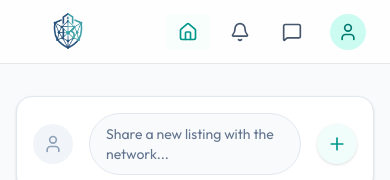
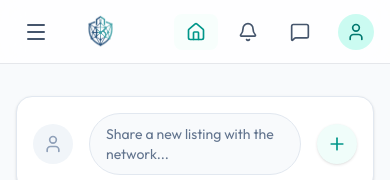
Before and after one commit to Shin-zuo/BrokerSpace, a Next.js app: page /feed in a window 390 px wide. Shown: the top 180 px of the page. Built offline with nearby package versions, Linux system fonts and the light colour scheme; no server answers; the database is empty.

Commit message:
feat: implement broker feed page with integrated layout, sidebar context, and responsive navigation header

```diff
--- /dev/null
+++ b/src/app/(broker)/feed/FeedSidebar.tsx
@@ -0,0 +1,115 @@
+"use client";
+
+import React, { useEffect } from 'react';
+import Link from 'next/link';
+import { User as UserIcon, Building2, Network, X } from 'lucide-react';
+import { useSidebar } from '@/src/components/layout/SidebarContext';
+import { motion, AnimatePresence } from 'framer-motion';
+
+export default function FeedSidebar({ currentUser }: { currentUser: any }) {
+  const { isSidebarOpen, setIsSidebarOpen } = useSidebar();
+
+  // Prevent body scroll when mobile sidebar is open
+  useEffect(() => {
+    if (isSidebarOpen) {
+      document.body.style.overflow = 'hidden';
+    } else {
+      document.body.style.overflow = 'auto';
+    }
+    return () => {
+      document.body.style.overflow = 'auto';
+    };
+  }, [isSidebarOpen]);
+
+  const SidebarContent = () => (
+    <>
+      <div className="bg-white rounded-2xl border border-slate-200 shadow-sm overflow-hidden mb-6">
+        <div className="h-16 bg-gradient-to-r from-teal-500 to-cyan-600"></div>
+        <div className="px-6 pb-6 relative">
+          <div className="w-16 h-16 rounded-2xl bg-white border-4 border-white shadow-md flex items-center justify-center text-teal-600 -mt-8 mb-3 overflow-hidden">
+             {currentUser?.broker?.profilePictureUrl ? (
+               <img src={currentUser.broker.profilePictureUrl} alt="Profile" className="w-full h-full object-cover" />
+             ) : (
+               <UserIcon className="w-8 h-8" />
+             )}
+          </div>
+          <h2 className="text-lg font-bold text-slate-900 leading-tight">{currentUser?.broker?.name || 'Broker'}</h2>
+          <p className="text-sm text-slate-500 mb-4">@{currentUser?.username || 'broker'}</p>
+
+          <div className="flex items-center justify-between text-sm text-slate-600 border-t border-slate-100 pt-4">
+            <span>My Listings</span>
+            <span className="font-bold text-slate-900">Active</span>
+          </div>
+        </div>
+      </div>
+
+      <div className="space-y-1">
+        <Link href={`/${currentUser?.username || 'profile'}`} onClick={() => setIsSidebarOpen(false)} className="flex items-center gap-3 px-4 py-2.5 rounded-xl text-slate-700 hover:bg-slate-100 font-medium transition-colors cursor-pointer">
+          <UserIcon className="w-5 h-5 text-slate-400" />
+          My Profile
+        </Link>
+        <Link href="/properties" onClick={() => setIsSidebarOpen(false)} className="flex items-center gap-3 px-4 py-2.5 rounded-xl text-slate-700 hover:bg-slate-100 font-medium transition-colors cursor-pointer">
+          <Building2 className="w-5 h-5 text-slate-400" />
+          Manage Listings
+        </Link>
+        <Link href="/saved" onClick={() => setIsSidebarOpen(false)} className="flex items-center gap-3 px-4 py-2.5 rounded-xl text-slate-700 hover:bg-slate-100 font-medium transition-colors cursor-pointer">
+          <svg xmlns="http://www.w3.org/2000/svg" width="20" height="20" viewBox="0 0 24 24" fill="none" stroke="currentColor" strokeWidth="2" strokeLinecap="round" strokeLinejoin="round" className="lucide lucide-bookmark text-slate-400">
+            <path d="m19 21-7-4-7 4V5a2 2 0 0 1 2-2h10a2 2 0 0 1 2 2v16z"/>
+          </svg>
+          Saved Listings
+        </Link>
+        <Link href="/network" onClick={() => setIsSidebarOpen(false)} className="flex items-center gap-3 px-4 py-2.5 rounded-xl text-slate-700 hover:bg-slate-100 font-medium transition-colors cursor-pointer">
+          <Network className="w-5 h-5 text-slate-400" />
+          My Network
+        </Link>
+      </div>
+    </>
+  );
+
+  return (
+    <>
+      {/* Desktop Sidebar */}
+      <div className="hidden lg:block sticky top-24">
+        <SidebarContent />
+      </div>
+
+      {/* Mobile Drawer Sidebar */}
+      <AnimatePresence>
+        {isSidebarOpen && (
+          <div className="fixed inset-0 z-[100] flex lg:hidden">
+            {/* Backdrop */}
+            <motion.div
+              initial={{ opacity: 0 }}
+              animate={{ opacity: 1 }}
+              exit={{ opacity: 0 }}
+              transition={{ duration: 0.2 }}
+              className="fixed inset-0 bg-slate-900/50 backdrop-blur-sm"
+              onClick={() => setIsSidebarOpen(false)}
+            />
+
+            {/* Sidebar Drawer */}
+            <motion.div
+              initial={{ x: "-100%" }}
+              animate={{ x: 0 }}
+              exit={{ x: "-100%" }}
+              transition={{ type: "spring", damping: 25, stiffness: 200 }}
+              className="relative w-[280px] max-w-[85vw] bg-slate-50 h-full shadow-2xl overflow-y-auto"
+            >
+              <div className="sticky top-0 z-10 flex justify-end p-2 pb-0">
+                <button
+                  onClick={() => setIsSidebarOpen(false)}
+                  className="p-2 text-slate-500 hover:bg-slate-200 bg-white/50 backdrop-blur rounded-full transition-colors border-none outline-none"
+                >
+                  <X className="w-5 h-5" />
+                </button>
+              </div>
+              <div className="p-4 pt-2">
+                <SidebarContent />
+              </div>
+            </motion.div>
+          </div>
+        )}
+      </AnimatePresence>
+    </>
+  );
+}
--- a/src/app/(broker)/feed/page.tsx
+++ b/src/app/(broker)/feed/page.tsx
@@ -5,6 +5,7 @@ import Link from 'next/link';
 import { Plus, Building2, Users, TrendingUp, User as UserIcon, Network } from 'lucide-react';
 import { getSession } from '@/src/lib/auth';
 import { getVisibilityFilter } from '@/src/lib/propertyFilters';
+import FeedSidebar from './FeedSidebar';
 
 export const dynamic = 'force-dynamic';
 
@@ -76,48 +77,7 @@ export default async function FeedPage() {
       <div className="grid grid-cols-1 lg:grid-cols-[260px_1fr] xl:grid-cols-[280px_1fr_300px] gap-6 lg:gap-8 items-start">
 
         {/* Left Sidebar (Profile & Navigation) */}
-        <div className="hidden lg:block sticky top-24">
-          <div className="bg-white rounded-2xl border border-slate-200 shadow-sm overflow-hidden mb-6">
-            <div className="h-16 bg-gradient-to-r from-teal-500 to-cyan-600"></div>
-            <div className="px-6 pb-6 relative">
-              <div className="w-16 h-16 rounded-2xl bg-white border-4 border-white shadow-md flex items-center justify-center text-teal-600 -mt-8 mb-3 overflow-hidden">
-                 {currentUser?.broker?.profilePictureUrl ? (
-                   <img src={currentUser.broker.profilePictureUrl} alt="Profile" className="w-full h-full object-cover" />
-                 ) : (
-                   <UserIcon className="w-8 h-8" />
-                 )}
-              </div>
-              <h2 className="text-lg font-bold text-slate-900 leading-tight">{currentUser?.broker?.name || 'Broker'}</h2>
-              <p className="text-sm text-slate-500 mb-4">@{currentUser?.username || 'broker'}</p>
-
-              <div className="flex items-center justify-between text-sm text-slate-600 border-t border-slate-100 pt-4">
-                <span>My Listings</span>
-                <span className="font-bold text-slate-900">Active</span>
-              </div>
-            </div>
-          </div>
-
-          <div className="space-y-1">
-            <Link href={`/${currentUser?.username || 'profile'}`} className="flex items-center gap-3 px-4 py-2.5 rounded-xl text-slate-700 hover:bg-slate-100 font-medium transition-colors cursor-pointer">
-              <UserIcon className="w-5 h-5 text-slate-400" />
-              My Profile
-            </Link>
-            <Link href="/properties" className="flex items-center gap-3 px-4 py-2.5 rounded-xl text-slate-700 hover:bg-slate-100 font-medium transition-colors cursor-pointer">
-              <Building2 className="w-5 h-5 text-slate-400" />
-              Manage Listings
-            </Link>
-            <Link href="/saved" className="flex items-center gap-3 px-4 py-2.5 rounded-xl text-slate-700 hover:bg-slate-100 font-medium transition-colors cursor-pointer">
-              <svg xmlns="http://www.w3.org/2000/svg" width="20" height="20" viewBox="0 0 24 24" fill="none" stroke="currentColor" strokeWidth="2" strokeLinecap="round" strokeLinejoin="round" className="lucide lucide-bookmark text-slate-400">
-                <path d="m19 21-7-4-7 4V5a2 2 0 0 1 2-2h10a2 2 0 0 1 2 2v16z"/>
-              </svg>
-              Saved Listings
-            </Link>
-            <Link href="/network" className="flex items-center gap-3 px-4 py-2.5 rounded-xl text-slate-700 hover:bg-slate-100 font-medium transition-colors cursor-pointer">
-              <Network className="w-5 h-5 text-slate-400" />
-              My Network
-            </Link>
-          </div>
-        </div>
+        <FeedSidebar currentUser={currentUser} />
 
         {/* Main Feed */}
         <div className="w-full max-w-2xl mx-auto min-w-0">
--- a/src/app/(broker)/layout.tsx
+++ b/src/app/(broker)/layout.tsx
@@ -4,6 +4,7 @@ import { getSession } from "@/src/lib/auth";
 import { prisma } from "@/src/lib/prisma";
 import { ChatProvider } from "@/src/components/chat/ChatContext";
 import FloatingChat from "@/src/components/chat/FloatingChat";
+import { SidebarProvider } from "@/src/components/layout/SidebarContext";
 
 export default async function BrokerLayout({
   children,
@@ -20,6 +21,7 @@ export default async function BrokerLayout({
   }
 
   return (
+    <SidebarProvider>
       <ChatProvider>
         <div className="min-h-screen bg-slate-50 text-slate-900 pt-16">
           <Navbar user={user} />
@@ -29,5 +31,6 @@ export default async function BrokerLayout({
           {user && <FloatingChat currentUserId={user.id} />}
         </div>
       </ChatProvider>
+    </SidebarProvider>
   );
 }
--- a/src/components/layout/Navbar.tsx
+++ b/src/components/layout/Navbar.tsx
@@ -5,6 +5,8 @@ import Link from 'next/link';
 import { usePathname } from 'next/navigation';
 import { Home, MessageSquare, Search, Settings, LogOut, User, Bell, X } from 'lucide-react';
 import NavbarSearch from './NavbarSearch';
+import { useSidebar } from './SidebarContext';
+import { Menu } from 'lucide-react';
 import { motion, AnimatePresence } from 'framer-motion';
 import { logoutAction } from '@/src/app/actions/auth';
 import useSWR from 'swr';
@@ -15,6 +17,7 @@ const fetcher = (url: string) => fetch(url).then(res => res.json());
 export default function Navbar({ user }: { user?: any }) {
   const pathname = usePathname();
   const { openChat } = useChat();
+  const { toggleSidebar } = useSidebar();
 
   const [isDropdownOpen, setIsDropdownOpen] = useState(false);
   const [isMessagesOpen, setIsMessagesOpen] = useState(false);
@@ -71,10 +74,18 @@ export default function Navbar({ user }: { user?: any }) {
   };
 
   return (
-    <nav className="fixed top-0 left-0 right-0 h-16 bg-white/80 border-b border-gray-200 z-50 flex items-center justify-between px-6 backdrop-blur-md">
-      <div className="flex items-center gap-8">
-        <Link href="/feed" className="flex items-center gap-2 cursor-pointer">
-          <img src="/brokerSpace.png" alt="BrokerSpace Logo" className="h-12 w-auto object-contain" />
+    <nav className="fixed top-0 left-0 right-0 h-16 bg-white/80 border-b border-gray-200 z-50 flex items-center justify-between px-4 sm:px-6 backdrop-blur-md">
+      <div className="flex items-center gap-1 sm:gap-4 lg:gap-8">
+        {pathname === '/feed' && (
+          <button
+            onClick={toggleSidebar}
+            className="lg:hidden p-2 text-slate-600 hover:bg-slate-100 rounded-lg transition-colors flex items-center justify-center border-none outline-none"
+          >
+            <Menu className="w-6 h-6" />
+          </button>
+        )}
+        <Link href="/feed" className="flex items-center gap-2 cursor-pointer pl-1 sm:pl-0">
+          <img src="/brokerSpace.png" alt="BrokerSpace Logo" className="h-10 sm:h-12 w-auto object-contain" />
           <span className="text-xl font-bold text-slate-900 tracking-tight hidden sm:block">BrokerSpace</span>
         </Link>
 
--- /dev/null
+++ b/src/components/layout/SidebarContext.tsx
@@ -0,0 +1,31 @@
+"use client";
+
+import React, { createContext, useContext, useState, ReactNode } from 'react';
+
+interface SidebarContextType {
+  isSidebarOpen: boolean;
+  setIsSidebarOpen: (isOpen: boolean) => void;
+  toggleSidebar: () => void;
+}
+
+const SidebarContext = createContext<SidebarContextType | undefined>(undefined);
+
+export function SidebarProvider({ children }: { children: ReactNode }) {
+  const [isSidebarOpen, setIsSidebarOpen] = useState(false);
+
+  const toggleSidebar = () => setIsSidebarOpen(prev => !prev);
+
+  return (
+    <SidebarContext.Provider value={{ isSidebarOpen, setIsSidebarOpen, toggleSidebar }}>
+      {children}
+    </SidebarContext.Provider>
+  );
+}
+
+export function useSidebar() {
+  const context = useContext(SidebarContext);
+  if (context === undefined) {
+    throw new Error('useSidebar must be used within a SidebarProvider');
+  }
+  return context;
+}
```
Lines whose indentation alone changed are shown as unchanged.
